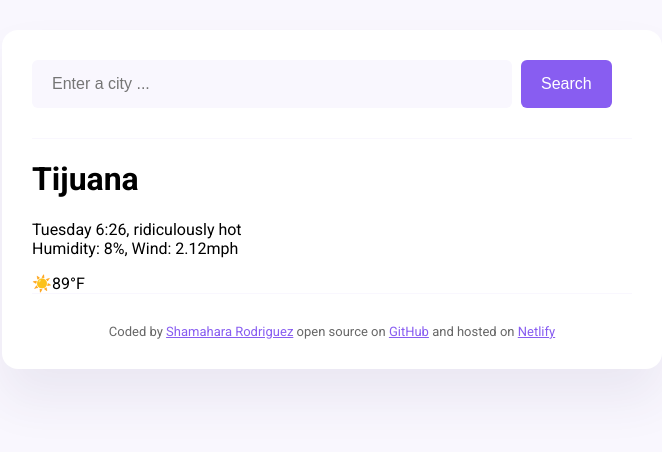
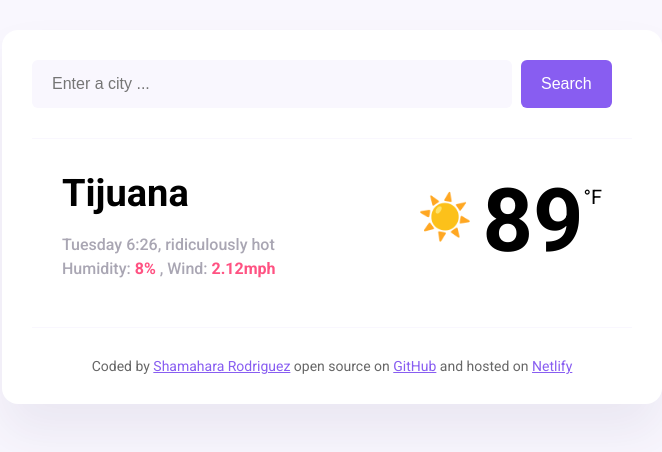
Before and after one commit to Shroez/My-SheCodes-Weather-Forecast, a plain HTML site: page index.html in a window 1280 px wide. Shown: the whole page, without its empty margins (308-970 px from the left). Drawn offline with Linux system fonts and the light colour scheme; a web font is replaced by a local one.

Commit message:
styled middle section with css

```diff
--- a/index.html
+++ b/index.html
@@ -24,15 +24,25 @@
         </form>
       </header>
       <main>
-        <div>
-          <h1>Tijuana</h1>
-          <p>
-            Tuesday 6:26, ridiculously hot
-            <br />
-            Humidity: 8%, Wind: 2.12mph
-          </p>
+        <div class="weather-app-data">
+          <div>
+            <h1 class="weather-app-city">Tijuana</h1>
+            <p class="weather-app-details">
+              Tuesday 6:26, ridiculously hot
+              <br />
+              Humidity:
+              <strong> 8% </strong>
+              , Wind:
+
+              <strong> 2.12mph </strong>
+            </p>
+          </div>
+          <div class="weather-app-temperature-container">
+            <div class="weather-app-icon">☀️</div>
+            <div class="weather-app-temperature">89</div>
+            <div class="weather-app-unit">°F</div>
+          </div>
         </div>
-        <div>☀️89°F</div>
       </main>
 
       <footer>
--- a/style.css
+++ b/style.css
@@ -38,10 +38,54 @@ a {
   margin-left: 5px;
 }
 
+main {
+  padding: 30px;
+}
+
+.weather-app-data {
+  display: flex;
+  justify-content: space-between;
+}
+.weather-app-city {
+  margin: 0;
+  font-size: 38px;
+  line-height: 48px;
+}
+
+.weather-app-details {
+  font-size: 16px;
+  color: rgba(39, 33, 66, 0.4);
+  line-height: 24px;
+  font-weight: 500;
+}
+
+.weather-app-details strong {
+  color: #ff5282;
+}
+
+.weather-app-temperature-container {
+  display: flex;
+}
+
+.weather-app-icon {
+  font-size: 44px;
+  margin-top: 22px;
+}
+
+.weather-app-temperature {
+  font-size: 88px;
+  font-weight: bold;
+  margin-left: 10px;
+}
+.weather-app-unit {
+  margin-top: 16px;
+  font-size: 20px;
+}
+
 footer {
   border-top: 1px solid #f9f7fe;
   padding: 30px 0 0 0;
   text-align: center;
-  font-size: 13px;
+  font-size: 14px;
   color: rgba(0, 0, 0, 0.6);
 }
```
